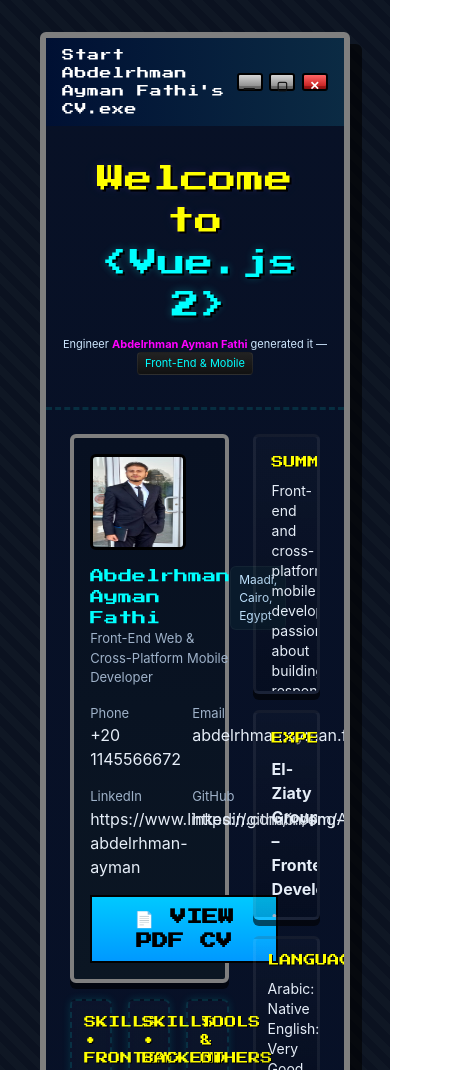
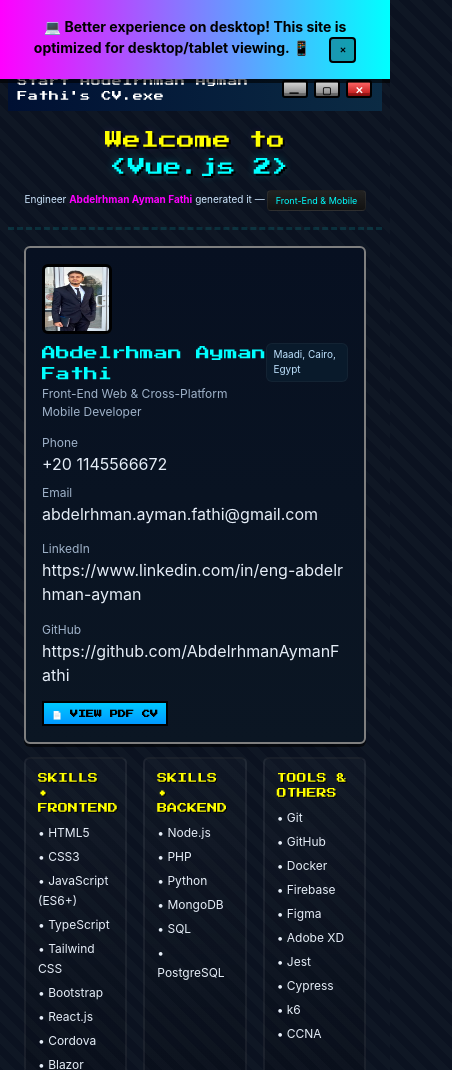
Before and after one commit to AbdelrhmanAymanFathi/vue-portfolio-90s-style, a plain HTML site: page index.html in a window 390 px wide. Shown: the top 1070 px of the page, 452 px wide, since content can reach past the window. Drawn offline with nearby package versions, Linux system fonts and the light colour scheme.

Commit message:
Add mobile warning banner and responsive styles for better user experience

```diff
--- a/css/style.css
+++ b/css/style.css
@@ -139,6 +139,9 @@ body {
 .contact a {
     color: var(--neon-cyan);
     text-decoration: underline;
+    display: inline-block;
+    word-break: break-word;
+    overflow-wrap: break-word;
 }
 
 .muted {
@@ -219,6 +222,160 @@ footer {
     }
 }
 
+/* Mobile - Stack everything vertically */
+@media (max-width: 768px) {
+    body {
+        padding: 0.5rem;
+    }
+
+    .window {
+        width: 100%;
+        border: 3px solid var(--metal-dark);
+        box-shadow: 4px 4px 0 rgba(0, 0, 0, 0.6);
+    }
+
+    .titlebar {
+        font-size: 10px;
+        padding: 0.4rem 0.6rem;
+    }
+
+    .hero {
+        padding: 1rem 0.8rem;
+    }
+
+    .hero h1 {
+        font-size: 18px;
+    }
+
+    .hero .subtitle {
+        font-size: 10px;
+    }
+
+    .p-6 {
+        padding: 1rem !important;
+    }
+
+    .panel {
+        padding: 0.6rem;
+        border: 2px solid rgba(255, 255, 255, 0.06);
+        box-shadow: 0 3px 0 rgba(0, 0, 0, 0.6);
+    }
+
+    .panel-retro {
+        border: 2px solid var(--metal-dark);
+    }
+
+    .section-title {
+        font-size: 10px;
+        margin-bottom: 0.4rem;
+    }
+
+    .avatar {
+        width: 70px;
+        height: 70px;
+        font-size: 8px;
+    }
+
+    .info-row {
+        gap: 0.6rem;
+    }
+
+    .muted {
+        font-size: 12px;
+    }
+
+    .text-sm {
+        font-size: 12px !important;
+    }
+
+    button {
+        font-size: 8px !important;
+        padding: 0.3rem 0.5rem !important;
+    }
+
+    .modal {
+        width: 95% !important;
+        max-width: 100% !important;
+        padding: 0.8rem !important;
+    }
+
+    .pdf-modal {
+        height: 80vh !important;
+    }
+
+    .modal .modal-title {
+        font-size: 12px;
+        margin-bottom: 0.4rem;
+    }
+
+    .modal .modal-body {
+        grid-template-columns: 1fr !important;
+        gap: 0.6rem;
+    }
+
+    .retro-table {
+        font-size: 11px;
+    }
+
+    .retro-table th,
+    .retro-table td {
+        padding: 0.4rem;
+        font-size: 11px;
+    }
+
+    footer {
+        padding: 0.6rem 0.8rem;
+        font-size: 10px;
+        flex-direction: column;
+        gap: 0.4rem;
+        text-align: center;
+    }
+
+    .chip {
+        font-size: 10px;
+        padding: 0.2rem 0.4rem;
+    }
+
+    .badge {
+        font-size: 9px;
+    }
+
+    .mt-4 {
+        margin-top: 0.8rem !important;
+    }
+
+    .mt-2 {
+        margin-top: 0.4rem !important;
+    }
+
+    .mb-4 {
+        margin-bottom: 0.8rem !important;
+    }
+
+    .mb-3 {
+        margin-bottom: 0.6rem !important;
+    }
+
+    .mb-2 {
+        margin-bottom: 0.4rem !important;
+    }
+
+    input[type="date"] {
+        font-size: 12px !important;
+    }
+
+    /* Ensure content doesn't overflow */
+    .break-words {
+        word-break: break-word;
+        overflow-wrap: break-word;
+        width: 100%;
+    }
+
+    .min-w-0 {
+        min-width: 0;
+    }
+}
+
 /* modal styles */
 .modal-overlay {
     position: fixed;
--- a/index.html
+++ b/index.html
@@ -2,7 +2,7 @@
 <html lang="en">
   <head>
     <meta charset="utf-8" />
-    <meta name="viewport" content="width=device-width,initial-scale=1" />
+    <meta name="viewport" content="width=device-width, initial-scale=1, maximum-scale=5, user-scalable=yes" />
     <title>Abdelrhman Ayman Fathi — 90s CV (Vue + Tailwind) — With Modal</title>
 
     <!-- Tailwind CDN (for quick prototype) -->
@@ -22,7 +22,16 @@
 
   <body>
     <div id="app">
-      <div class="window" role="main">
+      <!-- Mobile Warning Banner -->
+      <div v-if="isMobile" style="position: fixed; top: 0; left: 0; right: 0; background: linear-gradient(90deg, #ff00ff, #00ffff); padding: 1rem; text-align: center; color: #000; font-weight: bold; font-size: 14px; z-index: 100; box-shadow: 0 4px 0 rgba(0, 0, 0, 0.6);">
+        <div style="max-width: 1100px; margin: 0 auto;">
+          💻 Better experience on desktop! This site is optimized for desktop/tablet viewing. 📱
+          <button @click="closeMobileWarning" style="margin-left: 1rem; padding: 0.3rem 0.6rem; background: rgba(0, 0, 0, 0.3); border: 2px solid #000; cursor: pointer; border-radius: 4px; color: #000; font-weight: bold;">✕</button>
+        </div>
+      </div>
+
+      <div :style="isMobile && !mobileWarningClosed ? 'margin-top: 60px;' : ''">
+      <div id="app">
         <div class="titlebar" role="banner">
           <div>Start Abdelrhman Ayman Fathi&apos;s CV.exe</div>
           <div class="controls" aria-hidden="true">
@@ -42,9 +51,9 @@
           </div>
         </div>
 
-        <div class="p-6 grid grid-cols-3 gap-6">
+        <div class="p-6 grid grid-cols-1 md:grid-cols-3 gap-6">
           <!-- Left column: Profile -->
-          <div class="col-span-2">
+          <div class="col-span-1 md:col-span-2 w-full">
             <div class="panel panel-retro p-4 mb-4">
               <div class="info-row">
                 <div class="avatar">
@@ -62,25 +71,25 @@
                     <div class="chip">{{ cv.location || 'Maadi, Cairo' }}</div>
                   </div>
 
-                  <div class="mt-4 grid grid-cols-2 gap-2">
-                    <div>
+                  <div class="mt-4 grid grid-cols-1 md:grid-cols-2 gap-2 w-full">
+                    <div class="min-w-0">
                       <div class="muted">Phone</div>
-                      <div><a :href="'tel:'+cv.phone" class="contact">{{ cv.phone }}</a></div>
+                      <div class="break-words"><a :href="'tel:'+cv.phone" class="contact">{{ cv.phone }}</a></div>
                     </div>
 
-                    <div>
+                    <div class="min-w-0">
                       <div class="muted">Email</div>
-                      <div><a :href="'mailto:'+cv.email" class="contact">{{ cv.email }}</a></div>
+                      <div class="break-words"><a :href="'mailto:'+cv.email" class="contact break-all">{{ cv.email }}</a></div>
                     </div>
 
-                    <div class="mt-2">
+                    <div class="mt-2 min-w-0">
                       <div class="muted">LinkedIn</div>
-                      <div><a :href="cv.linkedin" target="_blank" rel="noopener">{{ cv.linkedin }}</a></div>
+                      <div class="break-words"><a :href="cv.linkedin" target="_blank" rel="noopener" class="break-all">{{ cv.linkedin }}</a></div>
                     </div>
 
-                    <div class="mt-2">
+                    <div class="mt-2 min-w-0">
                       <div class="muted">GitHub</div>
-                      <div><a :href="cv.github" target="_blank" rel="noopener">{{ cv.github }}</a></div>
+                      <div class="break-words"><a :href="cv.github" target="_blank" rel="noopener" class="break-all">{{ cv.github }}</a></div>
                     </div>
                   </div>
 
@@ -169,7 +178,7 @@
           </div>
 
           <!-- Right column: Summary & Experience -->
-          <div class="col-span-1">
+          <div class="col-span-1 md:col-span-1 w-full">
             <div class="panel p-4 mb-4" style="height: 260px; overflow: auto">
               <div class="section-title">SUMMARY</div>
               <div class="text-sm">{{ cv.summary }}</div>
@@ -250,6 +259,7 @@
           <div class="muted">Best viewed with Netscape Navigator • Retro vibes</div>
         </footer>
       </div>
+      </div>
 
       <!-- PDF Modal -->
       <div v-if="pdfModalOpen" class="modal-overlay" @click.self="closePdfModal" role="dialog" aria-modal="true">
@@ -324,6 +334,8 @@
             selectedTest: null,
             birthDate: '',
             daysLived: null,
+            isMobile: false,
+            mobileWarningClosed: false,
             cv: {
               name: "Abdelrhman Ayman Fathi",
               role: "Front-End Web & Cross-Platform Mobile Developer",
@@ -455,11 +467,26 @@
               if (e && (e.key === 'Escape' || e.key === 'Esc')) {
                 this.closeModal();
               }
+            },
+            checkMobileSize() {
+              this.isMobile = window.innerWidth < 768;
+            },
+            closeMobileWarning() {
+              this.mobileWarningClosed = true;
             }
+          },
+          mounted() {
+            // Detect mobile device
+            const userAgent = navigator.userAgent || navigator.vendor || window.opera;
+            this.isMobile = /android|webos|iphone|ipad|ipot|blackberry|iemobile|opera mini/i.test(userAgent.toLowerCase()) || window.innerWidth < 768;
+
+            // Listen for resize to update mobile status
+            window.addEventListener('resize', this.checkMobileSize);
           },
           beforeDestroy() {
             window.removeEventListener('keydown', this._escHandler);
             window.removeEventListener('keydown', this._pdfEscHandler);
+            window.removeEventListener('resize', this.checkMobileSize);
           }
         });
       })();
```
